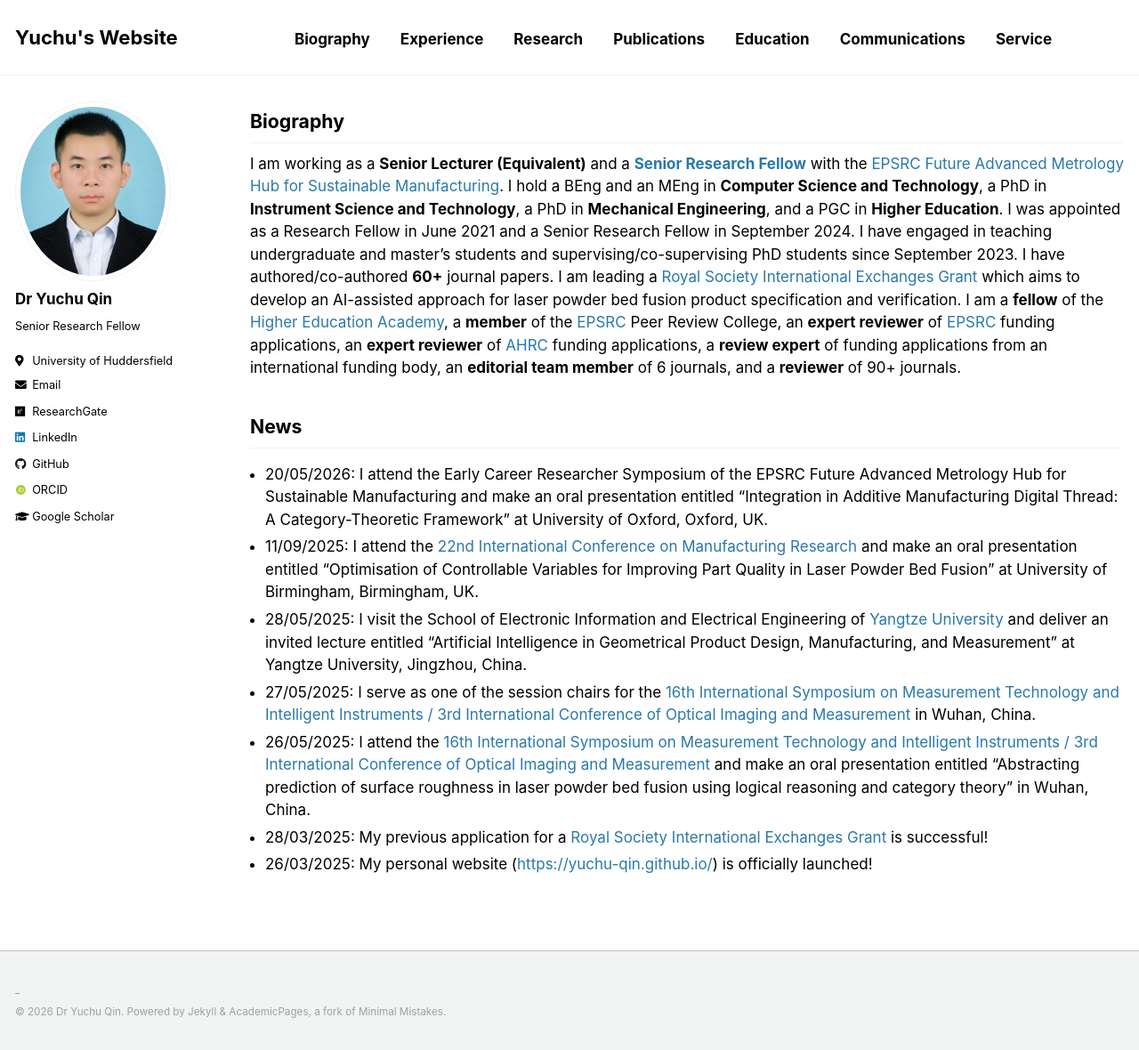
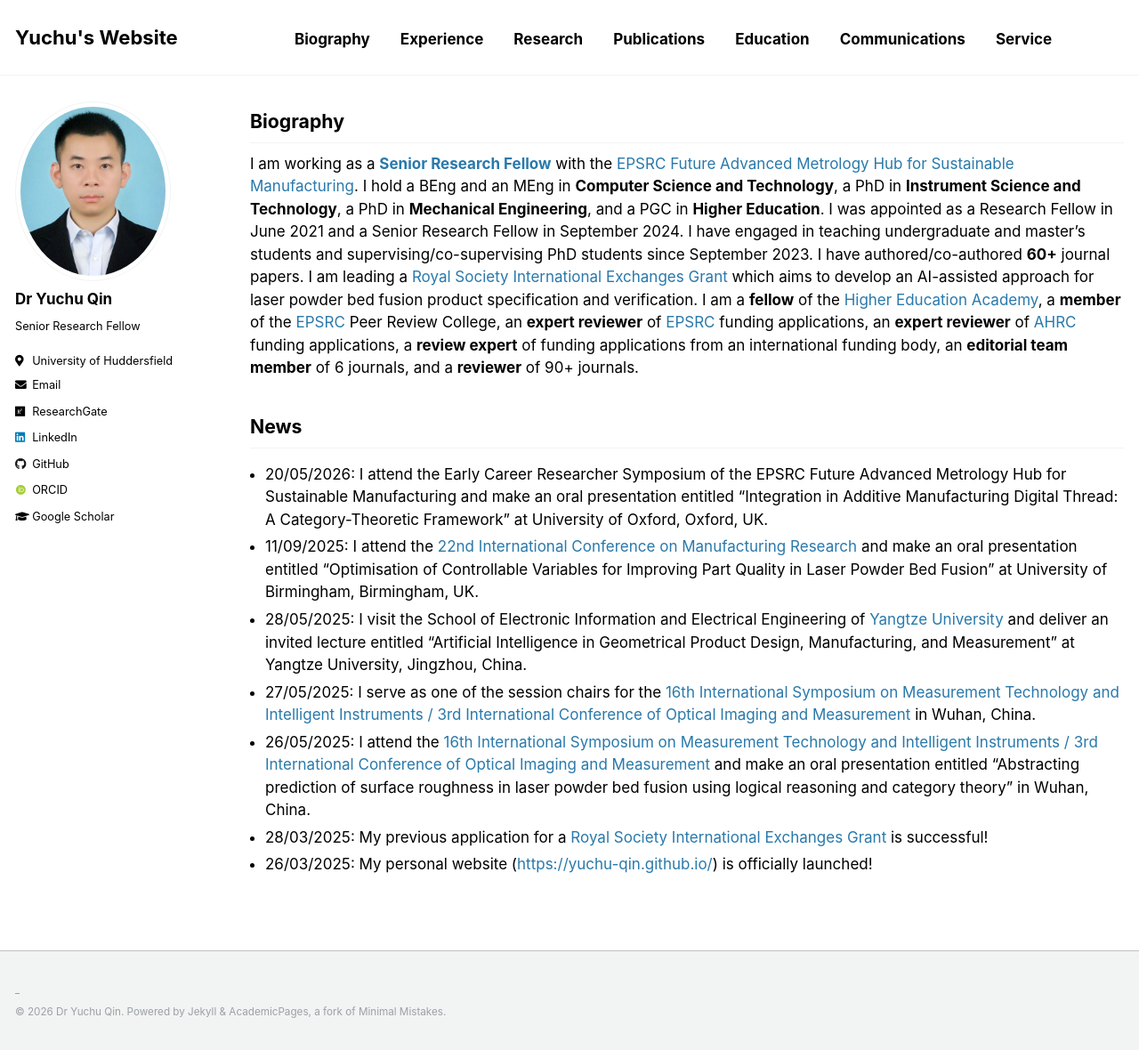
Before and after one commit to yuchu-qin/yuchu-qin.github.io, a Jekyll site: the page built from _pages/index.md, in a window 1280 px wide and 1180 px high. Shown: the whole window at 89% size. Built offline with Jekyll 4.4.1, drawn with Linux system fonts in a browser that asks for light colours; some web fonts are replaced; our own code applies the rules of GitHub Pages for plain Markdown files.

```diff
--- a/_pages/index.md
+++ b/_pages/index.md
@@ -4,7 +4,7 @@ author_profile: true
 ---
 
 ## Biography
-I am working as a **Senior Lecturer (Equivalent)** and a **[Senior Research Fellow](https://pure.hud.ac.uk/en/persons/yuchu-qin)** with the [EPSRC Future Advanced Metrology Hub for Sustainable Manufacturing](https://research.hud.ac.uk/institutes-centres/cpt/). I hold a BEng and an MEng in **Computer Science and Technology**, a PhD in **Instrument Science and Technology**, a PhD in **Mechanical Engineering**, and a PGC in **Higher Education**. I was appointed as a Research Fellow in June 2021 and a Senior Research Fellow in September 2024. I have engaged in teaching undergraduate and master’s students and supervising/co-supervising PhD students since September 2023. I have authored/co-authored **60+** journal papers. I am leading a [Royal Society International Exchanges Grant](https://royalsociety.org/grants/international-exchanges/) which aims to develop an AI-assisted approach for laser powder bed fusion product specification and verification. I am a **fellow** of the [Higher Education Academy](https://www.advance-he.ac.uk/), a **member** of the [EPSRC](https://www.ukri.org/councils/epsrc/) Peer Review College, an **expert reviewer** of [EPSRC](https://www.ukri.org/councils/epsrc/) funding applications, an **expert reviewer** of [AHRC](https://www.ukri.org/councils/ahrc/) funding applications, a **review expert** of funding applications from an international funding body, an **editorial team member** of 6 journals, and a **reviewer** of 90+ journals.
+I am working as a **[Senior Research Fellow](https://pure.hud.ac.uk/en/persons/yuchu-qin)** with the [EPSRC Future Advanced Metrology Hub for Sustainable Manufacturing](https://research.hud.ac.uk/institutes-centres/cpt/). I hold a BEng and an MEng in **Computer Science and Technology**, a PhD in **Instrument Science and Technology**, a PhD in **Mechanical Engineering**, and a PGC in **Higher Education**. I was appointed as a Research Fellow in June 2021 and a Senior Research Fellow in September 2024. I have engaged in teaching undergraduate and master’s students and supervising/co-supervising PhD students since September 2023. I have authored/co-authored **60+** journal papers. I am leading a [Royal Society International Exchanges Grant](https://royalsociety.org/grants/international-exchanges/) which aims to develop an AI-assisted approach for laser powder bed fusion product specification and verification. I am a **fellow** of the [Higher Education Academy](https://www.advance-he.ac.uk/), a **member** of the [EPSRC](https://www.ukri.org/councils/epsrc/) Peer Review College, an **expert reviewer** of [EPSRC](https://www.ukri.org/councils/epsrc/) funding applications, an **expert reviewer** of [AHRC](https://www.ukri.org/councils/ahrc/) funding applications, a **review expert** of funding applications from an international funding body, an **editorial team member** of 6 journals, and a **reviewer** of 90+ journals.
 
 ## News
 - 20/05/2026: I attend the Early Career Researcher Symposium of the EPSRC Future Advanced Metrology Hub for Sustainable Manufacturing and make an oral presentation entitled "Integration in Additive Manufacturing Digital Thread: A Category-Theoretic Framework" at University of Oxford, Oxford, UK.
```
